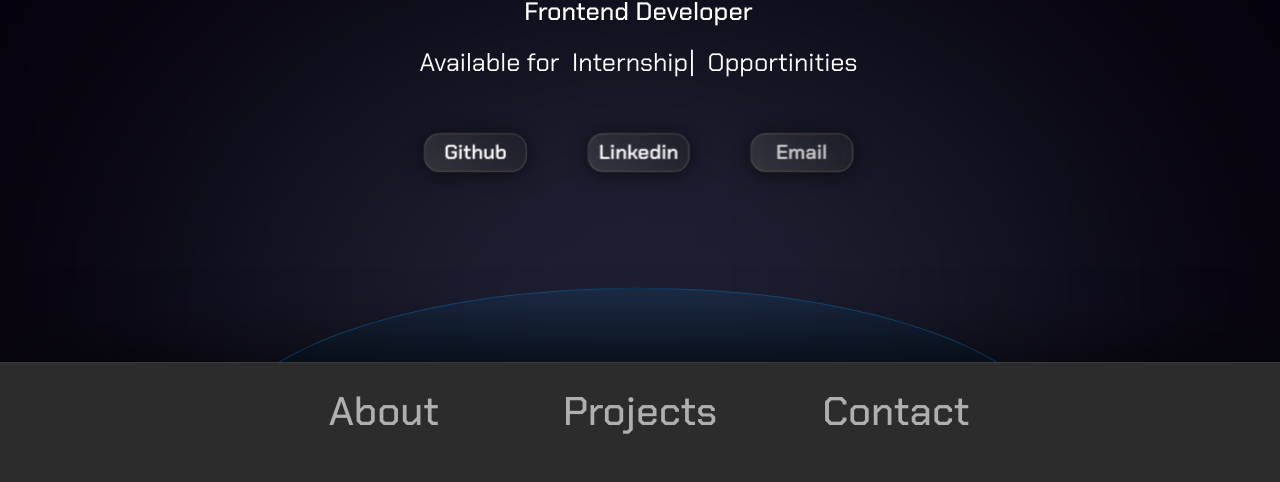
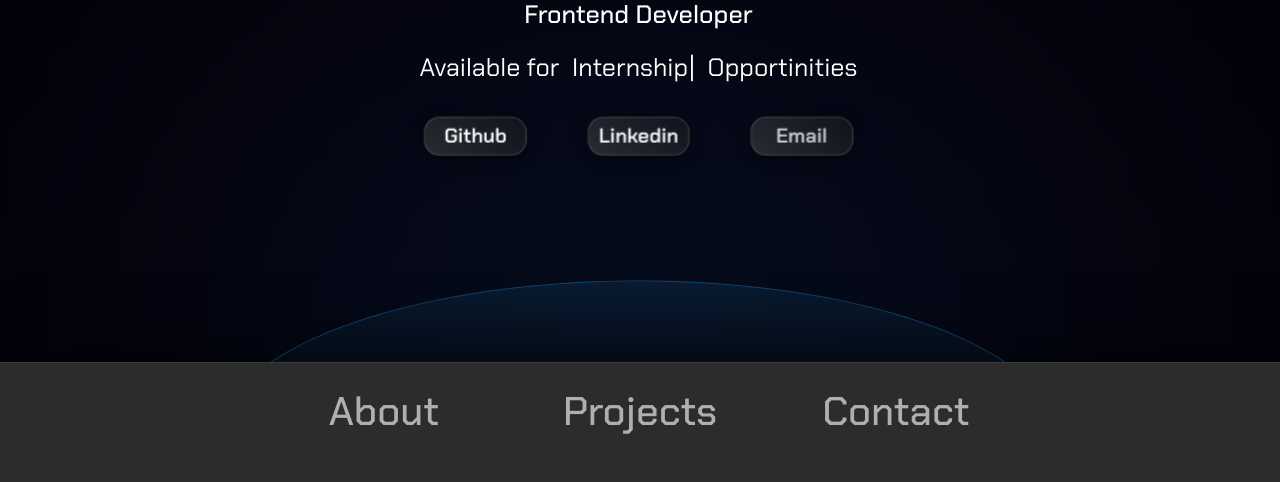
Before and after one commit to gabrielagbese/thirdglassport, a Gatsby site: page / in a window 1280 px wide. Shown: the part 318-800 px from the top of the page. Built offline with nearby package versions, Linux system fonts and the light colour scheme; Gatsby itself is replaced by a stand-in of ours; some packages are replaced by stand-ins of ours.

Commit message:
color shuffle test

```diff
--- a/src/components/layout.js
+++ b/src/components/layout.js
@@ -110,9 +110,12 @@ const Layout = ({ children }) => {
     console.log("eye ran")
   })
 
+  let hideEye = gsap.timeline();
+
   function checkAbout() {
     if (active === "aboutCard") {
       setActive("heroCard")
+      hideEye.to(".eyewrapper", { opacity: 0 })
     } else {
       setActive("aboutCard");
       var contentlight = document.getElementsByClassName("content")[0]
@@ -127,13 +130,15 @@ const Layout = ({ children }) => {
   function checkProjects() {
     if (active === "projectsCard") {
       setActive("heroCard")
+      hideEye.to(".eyewrapper", { opacity: 0 })
     } else {
       setActive("projectsCard");
       var contentlight = document.getElementsByClassName("content")[0]
       contentlight.style.opacity = 1
       setTimeout(() => {
         projectSelect()
-        changeColor("#00ffc8", "#00ffee", "#0325ff")
+        changeColor("#00d3fe", "#1500fb", "#ff009f")
+
       }, 0.1)
     }
   }
@@ -141,13 +146,14 @@ const Layout = ({ children }) => {
   function checkContact() {
     if (active === "contactCard") {
       setActive("heroCard")
+      hideEye.to(".eyewrapper", { opacity: 0 })
     } else {
       setActive("contactCard");
       var contentlight = document.getElementsByClassName("content")[0]
       contentlight.style.opacity = 1
       setTimeout(() => {
         contactSelect()
-        changeColor("#00d3fe", "#1500fb", "#ff0095")
+        changeColor("#Ff009f", "#00ffee", "#0325ff")
       }, 0.1)
     }
   }
@@ -163,12 +169,6 @@ const Layout = ({ children }) => {
               setActive("heroCard")
 			  var tl19 = gsap.timeline()
 			  tl19.to(".eyewrapper", { opacity: 0 })
-            //   var contentlight = document.getElementsByClassName("content")[0]
-            //   contentlight.style.opacity = 1
-            //   setTimeout(() => {
-            //     aboutSelect()
-            //     changeColor(" #0000ff", "#6b0080", "#0000ff")
-            //   }, 0.1)
             }}>
             <div className="eye eye1">
               <div className="pupil"></div>
@@ -359,25 +359,25 @@ function aboutSelect() {
     tl1.to(".eyewrapper", { opacity: 0.8 })
     tl2.fromTo(
       ".links",
-      { opacity: 0.3, y: "-100%" },
-      { opacity: 1, duration: 2.5, ease: "power2", y: "0%" }
+      { opacity: 0, y:-50},
+      { opacity: 1, duration: 1.75, ease: "power2", y:0}
     )
     tl3.fromTo(
       ".subcard3",
       { opacity: 0.3, y: "-100%" },
-      { opacity: 1, duration: 1.5, ease: "power2", y: "0%" }
+      { opacity: 1, duration: 1.75, ease: "power2", y: "0%" }
     )
     tl6.fromTo(".visible", { opacity: 0.3 }, { opacity: 1 })
     tl7.fromTo(".subcard3", { opacity: 0.3 }, { opacity: 1 })
     tl9.fromTo(
       ".biotext",
-      { opacity: 0, y: "100%" },
-      { opacity: 1, duration: 2.5, ease: "power2", y: "0%" }
+      { opacity: 0, y: "160%" },
+      { opacity: 1, duration: 1.75, ease: "power2", y: "0%" }
     )
     tl10.fromTo(
       ".firstskills",
-      { opacity: 0.3, y: "200%" },
-      { opacity: 1, duration: 2.5, ease: "power2", y: "0%" }
+      { opacity: 0.3, y: "100%" },
+      { opacity: 1, duration: 1.75, ease: "power2", y: "0%" }
     )
     // tl11.fromTo(
     //   ".swaptab",
@@ -469,8 +469,8 @@ function projectSelect() {
 
     tl15.fromTo(
       ".projectside",
-      { opacity: 0, x: "-75%" },
-      { opacity: 1, duration: 1.5, x: "0%" }
+      { opacity: 0, x: "-40%" },
+      { opacity: 1, duration: 1.35, x: "0%" }
     )
     tl15.fromTo(".bigtext", { opacity: 0 }, { opacity: 1, duration: 1 })
     tl15.fromTo(".projectside-content", { opacity: 0 }, { opacity: 1, duration: 1 })
@@ -516,7 +516,12 @@ function contactSelect() {
       { opacity: 1, duration: 1.25, y: "0%" }
     )
     tl1.to(".eyewrapper", { opacity: 0.8 })
-    tl8.fromTo(".contactside", { opacity: 0 }, { opacity: 1, delay: 1.15})
+    //tl8.fromTo(".contactside", { opacity: 0 }, { opacity: 1, delay: 1.15})
+    tl8.fromTo(
+      ".contactside",
+      { opacity: 1, y: "119%" },
+      { opacity: 1, duration: 1.25, y: "0%" }
+    )
     tl7.fromTo(
       ".contactcontent",
       { opacity: 0, y: "100%" },
@@ -533,6 +538,11 @@ function contactSelect() {
       { opacity: 0.3, y: "100%" },
       { opacity: 1, duration: 1.25, y: "0%" }
     )
+    // tl2.fromTo(
+    //   ".contactside",
+    //   { opacity: 0.3, y: "100%" },
+    //   { opacity: 1, duration: 1.25, y: "0%" }
+    // )
 
 	tl1.to(".eyewrapper", { opacity: 0.8 })
     tl1.fromTo(".contactside", { opacity: 0 }, { opacity: 1, duration: 0.5 })
--- a/src/components/layout.scss
+++ b/src/components/layout.scss
@@ -379,7 +379,7 @@
     @include lg{
         height: 50%;
         border-radius: 60% 60% 0% 0%;
-        background-color: #7e92c25c;
+        background-color: #1451833d;
     }
 }
 
@@ -465,7 +465,7 @@
         height: 65%;
     };
     @include lg{
-        margin-top: 0.5%;
+        margin-top: -0.5%;
         scale: 1.05;
         width: 80%;
         height: 95%;
@@ -516,7 +516,7 @@
 
 .first-name{
     //border: thin solid red;
-    background: linear-gradient(to bottom  , #ffffff , #fcfcfc99 100%);
+    background: linear-gradient(to bottom  , #ffffff , #fcfcfc63 100%);
     background-clip: text;
     -webkit-text-fill-color: transparent;
     width: 100%;
@@ -583,7 +583,7 @@
 
     @include xs{
         width: 90%;
-        padding-top: 6.5vh;
+        padding-top: 4vh;
         scale: 0.8;
     };
     @include lg{
@@ -1332,7 +1332,7 @@
 
         background-size: contain;
         background-repeat: repeat;
-        border-right: 1px solid rgba(255, 255, 255, 0.135);
+        border-right: 1px solid rgba(255, 255, 255, 0.035);
         border-bottom: 2px solid rgba(255, 255, 255, 0);
         border-radius: 20px 0px 0px 0px;
         margin-top: -0.2%;
@@ -1574,7 +1574,7 @@
 // }
 
 .contactside{
-    //opacity: 0;
+    opacity: 0;
     z-index: 2;
     @include xs{
         width: 98.5%;
@@ -1593,7 +1593,7 @@
         background-image: url(../images/texture.png);
         background-size: contain;
         background-repeat: repeat;
-        border-right: 1px solid rgba(255, 255, 255, 0.135);
+        border-right: 1px solid rgba(255, 255, 255, 0.035);
         border-bottom: 3px solid rgba(255, 255, 255, 0.012);
         border-top: 1px solid rgba(255, 255, 255, 0.012);
         //border-radius: 30px 0px 0px 0px;
```
Also changed, not shown: src/components/layout.css, 1 other file.
